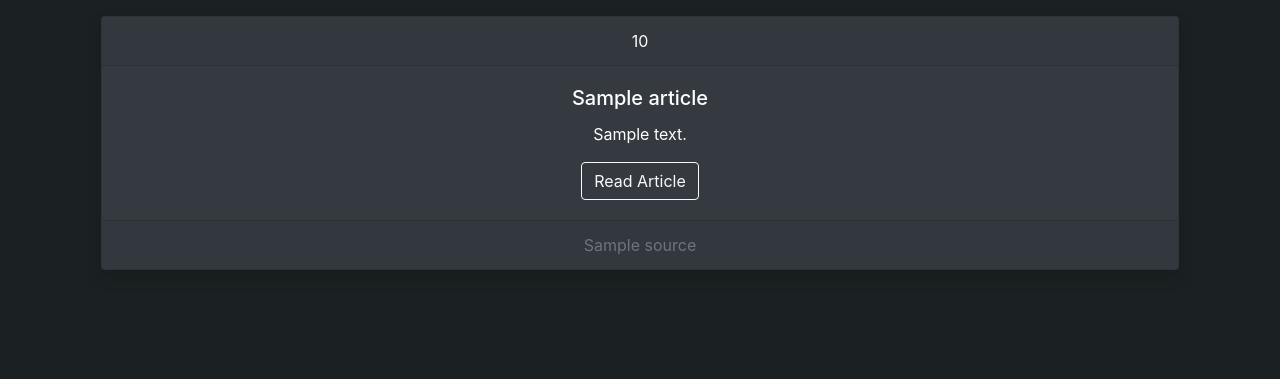
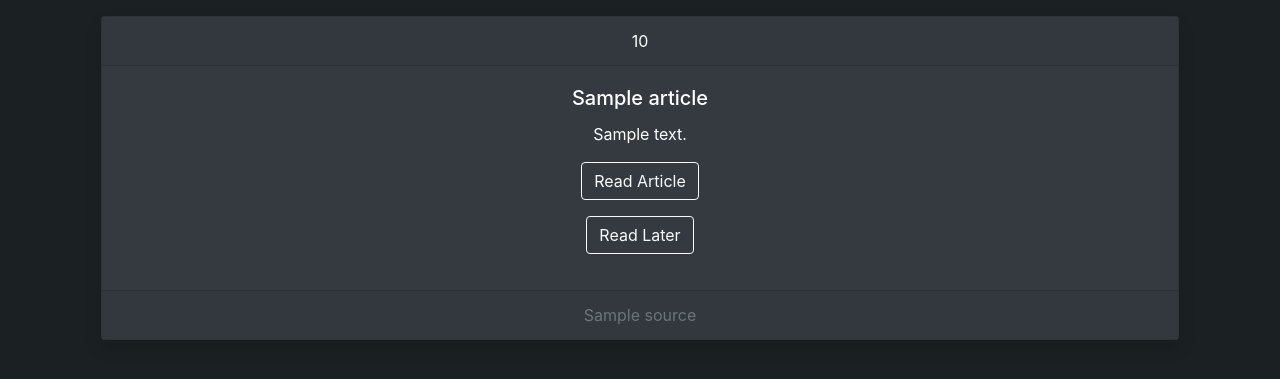
Before and after one commit to Code-Richard/Final-Project, a Flask app: template templates/index.html in a window 1280 px wide. Shown: the part 56-435 px from the top of the page. Run offline with Flask 2, Linux system fonts and the light colour scheme; the template is opened without the code that fills it: most values are stand-ins (such as "Sample title", 1, 10 or a date in 2020); some libraries are stand-ins or nearby versions.

Commit message:
Added id's for articles

```diff
--- a/templates/index.html
+++ b/templates/index.html
@@ -28,7 +28,7 @@
                     <a class="nav-link active" aria-current="page" href="/add">Stocks</a>
                   </li>
                   <li class="nav-item">
-                    <a class="nav-link" href="#">Read Later</a>
+                    <a class="nav-link" href="/readlater">Read Later</a>
                   </li>
                 </ul>
               </div>
@@ -45,6 +45,9 @@
                         <h5 class="card-title">{{article['title']}}</h5>
                         <p class="card-text">{{article['description']}}</p>
                         <a href={{article['link']}} class="btn btn-outline-light">Read Article</a>
+                        <form action="/" method="POST">
+                            <button type="submit" name=article_id value={{article['id']}} class="btn btn-outline-light m-3">Read Later</button>
+                        </form>
                     </div>
                     <div class="card-footer text-muted">
                     {{article['source']}}
```
